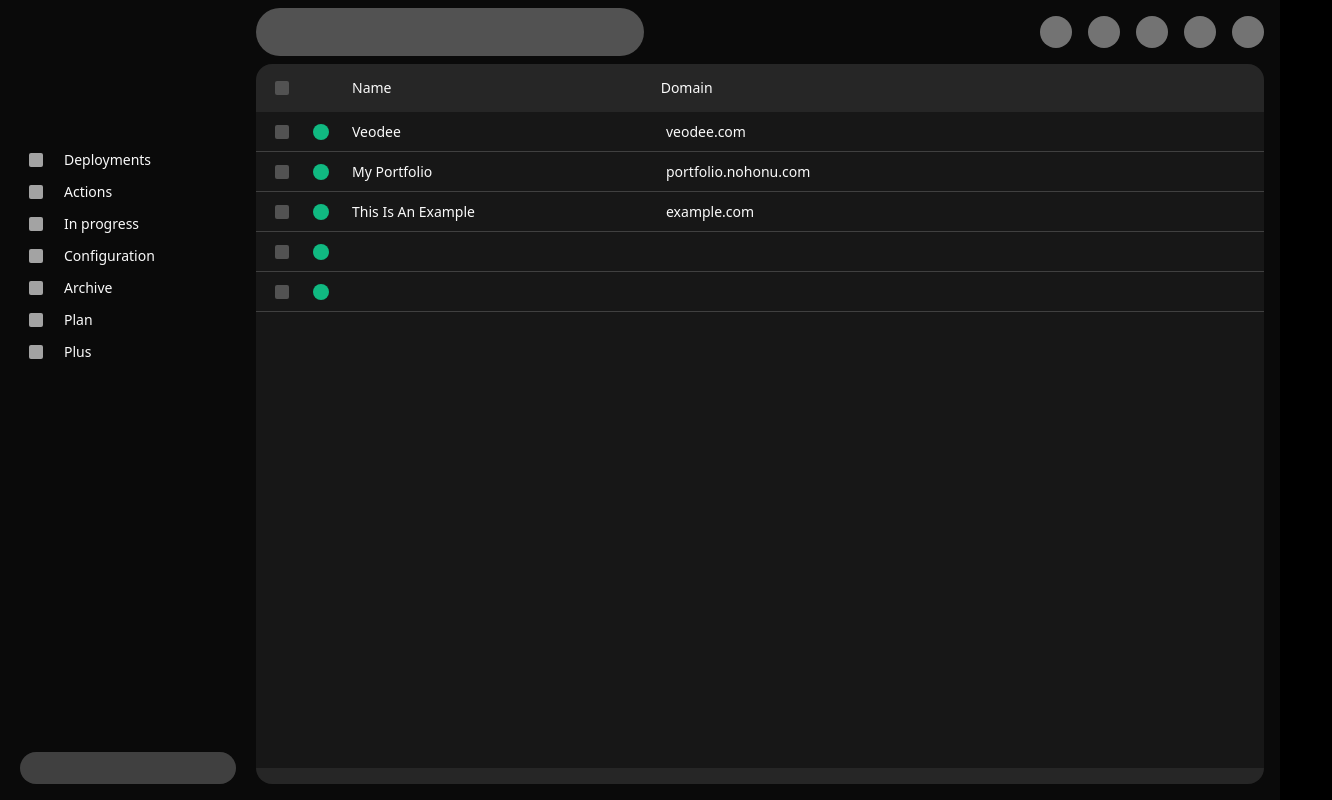
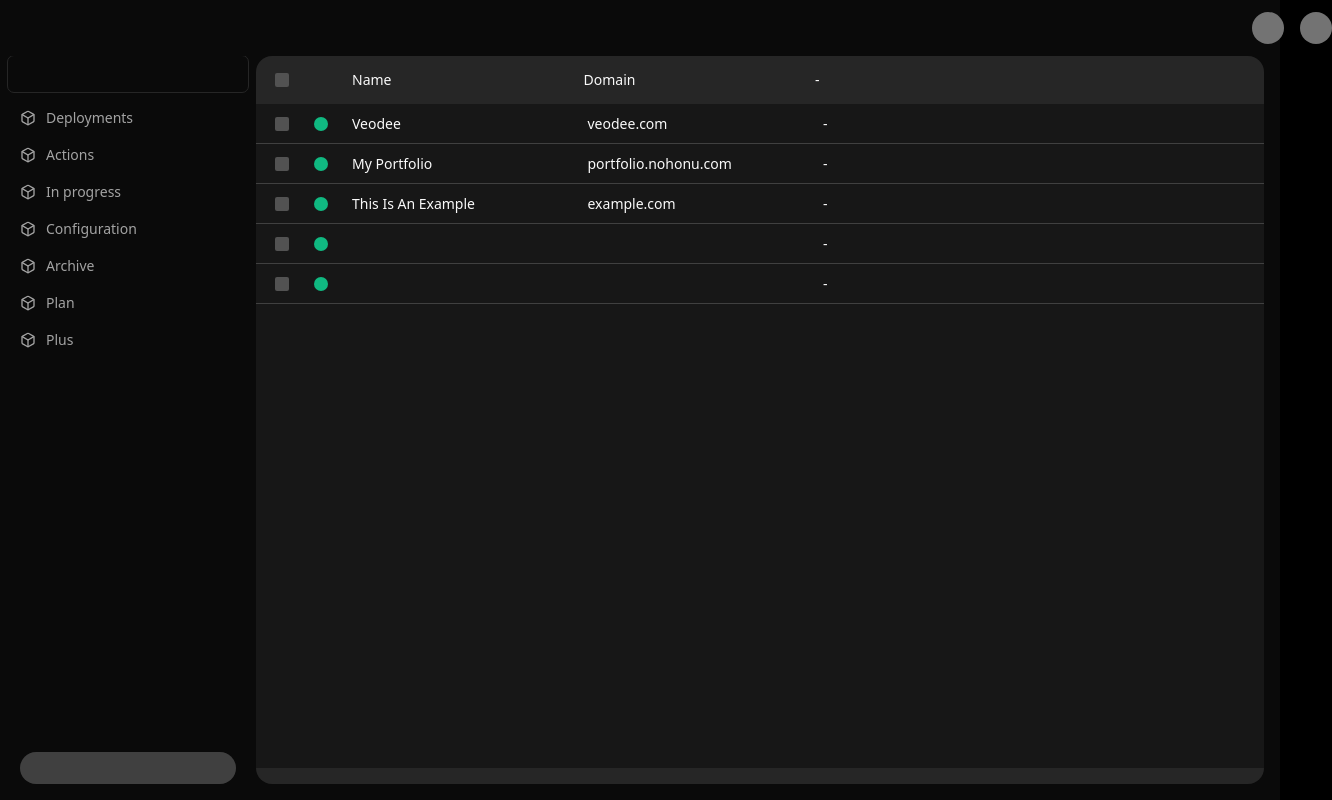
Before and after one commit to petermichon/nohonu, a React (Vite) app in the folder client/: page / in a window 1280 px wide. Shown: the whole page, 1332 px wide, since content can reach past the window. Built offline with nearby package versions, Linux system fonts and the light colour scheme.

Commit message:
improve navigation bar

```diff
--- a/client/src/Component.tsx
+++ /dev/null
@@ -1,3 +0,0 @@
-export function Component() {
-  return <></>
-}
--- /dev/null
+++ b/client/src/components/Circles.tsx
@@ -0,0 +1,18 @@
+export function Circles() {
+  return (
+    <div className="flex flex-row">
+      <Circle />
+      <Circle />
+    </div>
+  )
+}
+
+function Circle() {
+  return (
+    <div className="flex m-2 flex-row">
+      <div className="h-full aspect-square rounded-full bg-neutral-500 hover:bg-neutral-600 active:bg-neutral-700 cursor-pointer">
+        <></>
+      </div>
+    </div>
+  )
+}
--- a/client/src/components/Deployments.tsx
+++ b/client/src/components/Deployments.tsx
@@ -1,3 +1,6 @@
+import { ListBody } from './ListBody'
+import { ListHeader } from './ListHeader'
+
 export function Deployments() {
   return (
     <div className="flex-1 flex flex-col">
@@ -10,71 +13,3 @@ export function Deployments() {
     </div>
   )
 }
-
-function ListHeader() {
-  return (
-    <div className="h-12 py-1 flex flex-col mr-4">
-      <div className="px-1.5 h-10 shrink-0 flex flex-row border-b border-neutral-800">
-        <div className="aspect-square flex items-center justify-center">
-          <div className="p-3 rounded-full aspect-square cursor-pointer hover:bg-neutral-700">
-            <div className="rounded-sm p-[7px] aspect-square bg-neutral-600" />
-          </div>
-        </div>
-        <div className="aspect-square flex"></div>
-        <div className="flex items-center flex-1 rounded-lg my-1 px-3">
-          <>Name</>
-        </div>
-        <div className="flex items-center flex-1 rounded-lg my-1 px-3">
-          <>Domain</>
-        </div>
-        <div className="flex-1">
-          <></>
-        </div>
-      </div>
-    </div>
-  )
-}
-
-function ListBody() {
-  return (
-    <div className="h-[300px] flex-1 flex flex-col overflow-y-scroll bg-neutral-900">
-      <DeploymentRow name="Veodee" domain="veodee.com" />
-      <DeploymentRow name="My Portfolio" domain="portfolio.nohonu.com" />
-      <DeploymentRow name="This Is An Example" domain="example.com" />
-      <DeploymentRow name="" domain="" />
-      <DeploymentRow name="" domain="" />
-      <div className="flex-1" />
-    </div>
-  )
-}
-
-type DeploymentRowProps = {
-  name: string
-  domain: string
-}
-
-function DeploymentRow({ name, domain }: DeploymentRowProps) {
-  return (
-    <div className="px-1.5 h-10 shrink-0 flex flex-row border-neutral-700 border-solid border-b-[1px] hover:bg-neutral-800">
-      <div className="aspect-square flex items-center justify-center">
-        <div className="p-3 rounded-full aspect-square cursor-pointer hover:bg-neutral-700">
-          <div className="rounded-sm p-[7px] aspect-square bg-neutral-600" />
-        </div>
-      </div>
-      <div className="aspect-square flex items-center justify-center">
-        <div className="rounded-full p-2 aspect-square bg-emerald-500">
-          <></>
-        </div>
-      </div>
-      <div className="flex items-center flex-1 rounded-lg my-1 px-3">
-        <>{name}</>
-      </div>
-      <div className="flex items-center flex-1 rounded-lg my-1 px-3">
-        <>{domain}</>
-      </div>
-      <div className="flex-1">
-        <></>
-      </div>
-    </div>
-  )
-}
--- a/client/src/components/Leftbar.tsx
+++ b/client/src/components/Leftbar.tsx
@@ -1,7 +1,10 @@
+import { NavSection } from './NavSection'
+
 export function Leftbar() {
   return (
     <div className="h-full w-64 bg-neutral-950 flex flex-col overflow-y-auto">
-      <div className="h-14 my-2 mb-4 rounded-2xl ml-2"></div>
+      {/* <div className="h-14 my-2 mb-4 rounded-2xl ml-2"></div> */}
+      <div className="h-9 rounded-md mx-2 outline outline-1 outline-neutral-800"></div>
       <NavSection />
       <div className="flex-1" />
       <div className="h-8 rounded-full bg-neutral-700 mx-5 my-4"></div>
@@ -9,35 +12,3 @@ export function Leftbar() {
     </div>
   )
 }
-
-function NavSection() {
-  return (
-    <div className="flex flex-col px-5">
-      <Nav name="Deployments" />
-      <Nav name="Actions" />
-      <Nav name="In progress" />
-      <Nav name="Configuration" />
-      <Nav name="Archive" />
-      <Nav name="Plan" />
-      <Nav name="Plus" />
-    </div>
-  )
-}
-
-function Nav({ name }: { name: string }) {
-  return (
-    <a
-      className="h-8 cursor-pointer hover:bg-neutral-700 active:bg-neutral-700 rounded-full flex flex-row items-center"
-      // href=""
-    >
-      <div className="h-full aspect-square">
-        <div className="aspect-square m-[9px] bg-neutral-400 rounded-sm" />
-      </div>
-      <div className="w-3"></div>
-      <div className="flex-1">
-        <>{name}</>
-      </div>
-      <div className="h-full aspect-square"></div>
-    </a>
-  )
-}
--- /dev/null
+++ b/client/src/components/ListBody.tsx
@@ -0,0 +1,46 @@
+export function ListBody() {
+  return (
+    <div className="h-[300px] flex-1 flex flex-col overflow-y-scroll bg-neutral-900">
+      <DeploymentRow name="Veodee" domain="veodee.com" />
+      <DeploymentRow name="My Portfolio" domain="portfolio.nohonu.com" />
+      <DeploymentRow name="This Is An Example" domain="example.com" />
+      <DeploymentRow name="" domain="" />
+      <DeploymentRow name="" domain="" />
+      <div className="flex-1" />
+    </div>
+  )
+}
+
+type DeploymentRowProps = {
+  name: string
+  domain: string
+}
+
+function DeploymentRow(deployment: DeploymentRowProps) {
+  return (
+    <div className="px-1.5 h-10 shrink-0 flex flex-row border-neutral-700 border-solid border-b-[1px] hover:bg-neutral-800">
+      <div className="aspect-square flex items-center justify-center">
+        <div className="p-3 rounded-full aspect-square cursor-pointer hover:bg-neutral-700">
+          <div className="rounded-sm p-[7px] aspect-square bg-neutral-600" />
+        </div>
+      </div>
+      <div className="aspect-square flex items-center justify-center">
+        <div className="rounded-full p-[7px] aspect-square bg-emerald-500">
+          <></>
+        </div>
+      </div>
+      <div className="flex items-center flex-1 rounded-lg my-1 px-3">
+        <>{deployment.name}</>
+      </div>
+      <div className="flex items-center flex-1 rounded-lg my-1 px-3">
+        <>{deployment.domain}</>
+      </div>
+      <div className="flex items-center flex-1 rounded-lg my-1 px-3">
+        <>{'-'}</>
+      </div>
+      <div className="flex-1">
+        <></>
+      </div>
+    </div>
+  )
+}
--- /dev/null
+++ b/client/src/components/ListHeader.tsx
@@ -0,0 +1,26 @@
+export function ListHeader() {
+  return (
+    <div className="h-12 py-1 flex flex-col mr-4">
+      <div className="px-1.5 h-10 shrink-0 flex flex-row border-b border-neutral-800">
+        <div className="aspect-square flex items-center justify-center">
+          <div className="p-3 rounded-full aspect-square cursor-pointer hover:bg-neutral-700">
+            <div className="rounded-sm p-[7px] aspect-square bg-neutral-600" />
+          </div>
+        </div>
+        <div className="aspect-square flex"></div>
+        <div className="flex items-center flex-1 rounded-lg my-1 px-3">
+          <>Name</>
+        </div>
+        <div className="flex items-center flex-1 rounded-lg my-1 px-3">
+          <>Domain</>
+        </div>
+        <div className="flex items-center flex-1 rounded-lg my-1 px-3">
+          <>-</>
+        </div>
+        <div className="flex-1">
+          <></>
+        </div>
+      </div>
+    </div>
+  )
+}
--- /dev/null
+++ b/client/src/components/NavSection.tsx
@@ -0,0 +1,61 @@
+export function NavSection() {
+  return (
+    <div className="flex flex-col px-2 gap-px mt-2">
+      <Nav name="Deployments" logo={<Box />} />
+      <Nav name="Actions" logo={<Box />} />
+      <Nav name="In progress" logo={<Box />} />
+      <Nav name="Configuration" logo={<Box />} />
+      <Nav name="Archive" logo={<Box />} />
+      <Nav name="Plan" logo={<Box />} />
+      <Nav name="Plus" logo={<Box />} />
+    </div>
+  )
+}
+
+type NavProps = {
+  name: string
+  logo: any
+}
+
+function Nav(nav: NavProps) {
+  return (
+    <a
+      className="h-9 cursor-pointer hover:bg-neutral-900 active:bg-neutral-800 rounded-md flex flex-row items-center text-neutral-400 hover:text-neutral-100"
+      // href=""
+    >
+      <div className="w-0.5"></div>
+      <div className="h-full aspect-square">
+        {/* <div className="aspect-square m-[9px] bg-neutral-400 rounded-sm"/> */}
+        <div className="h-full grid place-content-center">
+          <>{nav.logo}</>
+        </div>
+      </div>
+      {/* <div className="w-3"></div> */}
+      <div className="flex-1 ">
+        <>{nav.name}</>
+      </div>
+      {/* <div className="h-full aspect-square"></div> */}
+    </a>
+  )
+}
+
+function Box() {
+  return (
+    <div className="w-4 h-4">
+      <svg
+        xmlns="http://www.w3.org/2000/svg"
+        viewBox="0 0 24 24"
+        fill="none"
+        stroke="currentColor"
+        stroke-width="2"
+        stroke-linecap="round"
+        stroke-linejoin="round"
+        className="lucide lucide-box-icon lucide-box"
+      >
+        <path d="M21 8a2 2 0 0 0-1-1.73l-7-4a2 2 0 0 0-2 0l-7 4A2 2 0 0 0 3 8v8a2 2 0 0 0 1 1.73l7 4a2 2 0 0 0 2 0l7-4A2 2 0 0 0 21 16Z" />
+        <path d="m3.3 7 8.7 5 8.7-5" />
+        <path d="M12 22V12" />
+      </svg>
+    </div>
+  )
+}
--- a/client/src/components/Topbar.tsx
+++ b/client/src/components/Topbar.tsx
@@ -1,31 +1,15 @@
-export function Topbar({}: {}) {
+import { Circles } from './Circles'
+
+export function Topbar() {
   return (
-    <div className="bg-neutral-950 h-16 flex flex-row p-2">
+    <div className="bg-neutral-950 h-14 flex flex-row p-1">
       <div className="mx-1 aspect-square hover:bg-neutral-800 rounded-full cursor-pointer">
         <></>
       </div>
       <Logo />
-      <div className="flex-1 bg-neutral-600 rounded-full">
-        <></>
-      </div>
-      <div className="flex-1">
-        <></>
-      </div>
-      <Circle />
-      <Circle />
-      <Circle />
-      <Circle />
-      <Circle />
-    </div>
-  )
-}
-
-function Circle() {
-  return (
-    <div className="flex m-2 flex-row">
-      <div className="h-full aspect-square rounded-full bg-neutral-500 hover:bg-neutral-800 active:bg-neutral-700 cursor-pointer">
-        <></>
-      </div>
+      {/* <div className="flex-1 bg-neutral-600 rounded-full" /> */}
+      <div className="flex-1" />
+      <Circles />
     </div>
   )
 }
```
